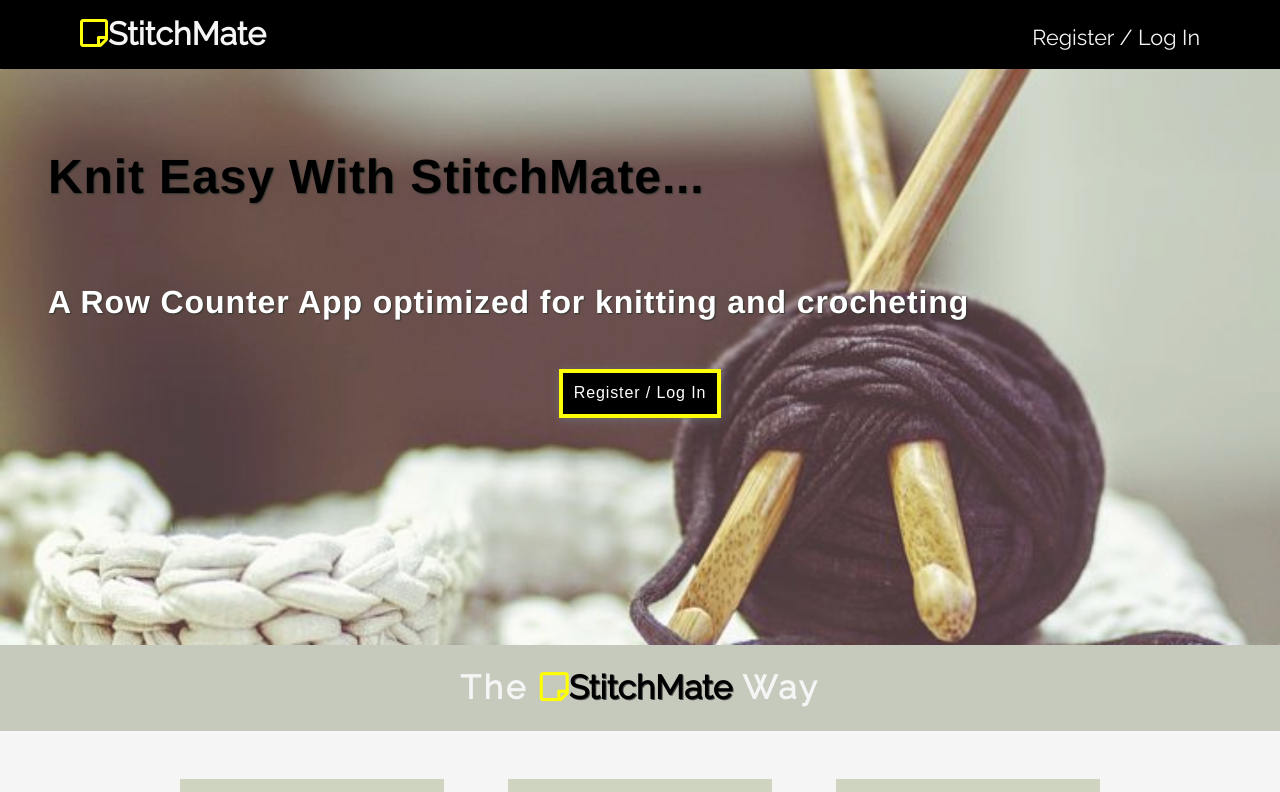
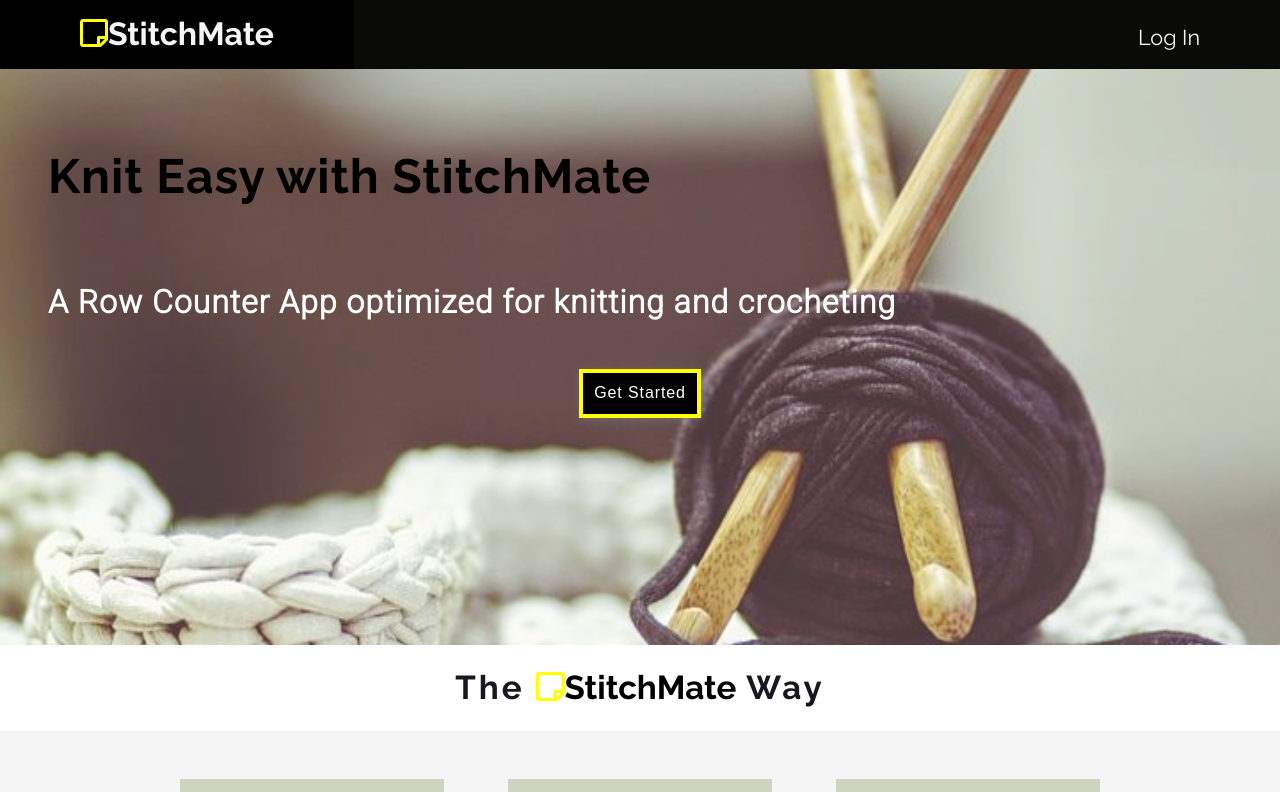
Before and after one commit to TatyCat/stitchmate, a React (Create React App) app in the folder client/: page / in a window 1280 px wide. Shown: the top 792 px of the page. Built offline with nearby package versions, Linux system fonts and the light colour scheme.

Commit message:
change landing button and styling

```diff
--- a/client/src/index.css
+++ b/client/src/index.css
@@ -1,6 +1,8 @@
 /* Font */
 
-@import url('https://fonts.googleapis.com/css?family=Raleway');
+@import url('https://fonts.googleapis.com/css?family=Raleway:400,700|Roboto:300');
+/* @import url('https://fonts.googleapis.com/css?family=Raleway'); */
+
 /* General */
 
 :root {
@@ -187,7 +189,7 @@ nav ul li a:hover {
 
 .landing-nav {
   display: flex;
-  background-color: black;
+  background-color: rgb(10, 10, 9);
   color: whitesmoke;
   align-items: baseline;
 }
@@ -217,13 +219,11 @@ nav ul li a:hover {
 
 .landing-pg {
   color: rgb(44, 44, 44);
-  text-shadow: rgb(48, 54, 48) 1px 1px;
   height: 100%;
   color: black;
 }
 
 .landing-pg header {
-  font-family: Helvetica, sans-serif;
   letter-spacing: .1ch;
   background-color: white;
   text-align: left;
@@ -234,7 +234,7 @@ nav ul li a:hover {
   min-height: 60vh;
   position: relative;
   overflow: hidden;
-  text-shadow: rgb(48, 54, 48) 1px .5px 1.5px;
+  font-weight: 700;
 }
 
 .landing-pg header:before {
@@ -261,11 +261,12 @@ nav ul li a:hover {
 .landing-pg header h2 {
   padding-top: 1rem;
   font-size: 2rem;
+  /* font-weight: 300; */
+  font-family: 'Roboto'
 }
 
 .landing-pg header h1 {
   font-size: 3rem;
-  /* this section has a slight... problem; */
   padding-bottom: 2rem;
   color: black;
 }
@@ -298,11 +299,13 @@ nav ul li a:hover {
   font-size: calc(3.5vh + .4vw);
   white-space: nowrap;
   padding: 1.5rem;
-  background-color: rgba(125, 134, 106, 0.44);
-  color: whitesmoke;
+  /* background-color: rgb(10, 10, 9); */
+  /* rgba(125, 134, 106, 0.44); */
+  color: #17181f;
   margin-bottom: 0;
   margin-top: 0;
   text-shadow: none;
+  font-family: 'Raleway';
 }
 
 .stitchmate-post-it {
@@ -313,7 +316,6 @@ nav ul li a:hover {
 .stitchmate-logo-lettering {
   color: black;
   letter-spacing: normal;
-  text-shadow: rgb(77, 77, 77) 1px .5px;
 }
 
 .landing-pg button {
@@ -393,7 +395,6 @@ nav ul li a:hover {
   background-size: auto;
   box-sizing: border-box;
   color: whitesmoke;
-  font-family: "PT Sans", sans-serif;
   font-size: 30px;
   font-weight: 400;
   line-height: 42px;
--- a/client/src/pages/Landing.js
+++ b/client/src/pages/Landing.js
@@ -14,13 +14,13 @@ class Landing extends Component {
               StitchMate
             </Link>
           </h1>
-          <div><Link to="/home">Register / Log In</Link></div>
+          <div><Link to="/home">Log In</Link></div>
         </nav>
         <main className="main-container landing-pg">
           <header>
-            <h1>Knit Easy With StitchMate...</h1>
+            <h1>Knit Easy with StitchMate</h1>
             <h2>A Row Counter App optimized for knitting and crocheting</h2>
-            <button><Link to="/home"><span>Register / Log In</span></Link></button>
+            <button><Link to="/home"><span>Get Started</span></Link></button>
           </header>
           <article>
             <h3>The <span className="stitchmate-post-it"><i className="far fa-sticky-note"></i></span><span className="stitchmate-logo-lettering">StitchMate</span> Way</h3>
```
